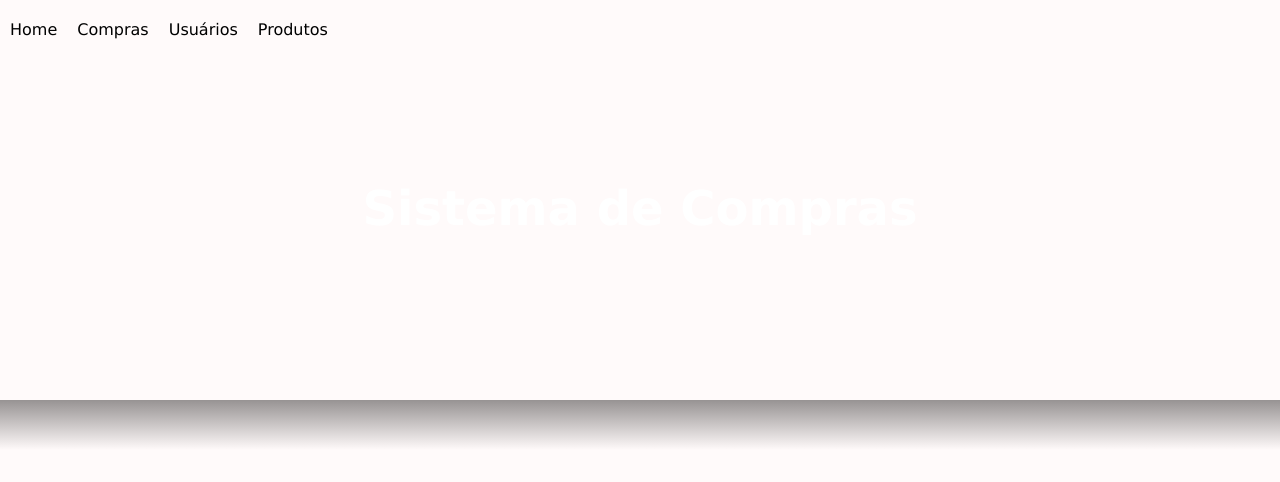
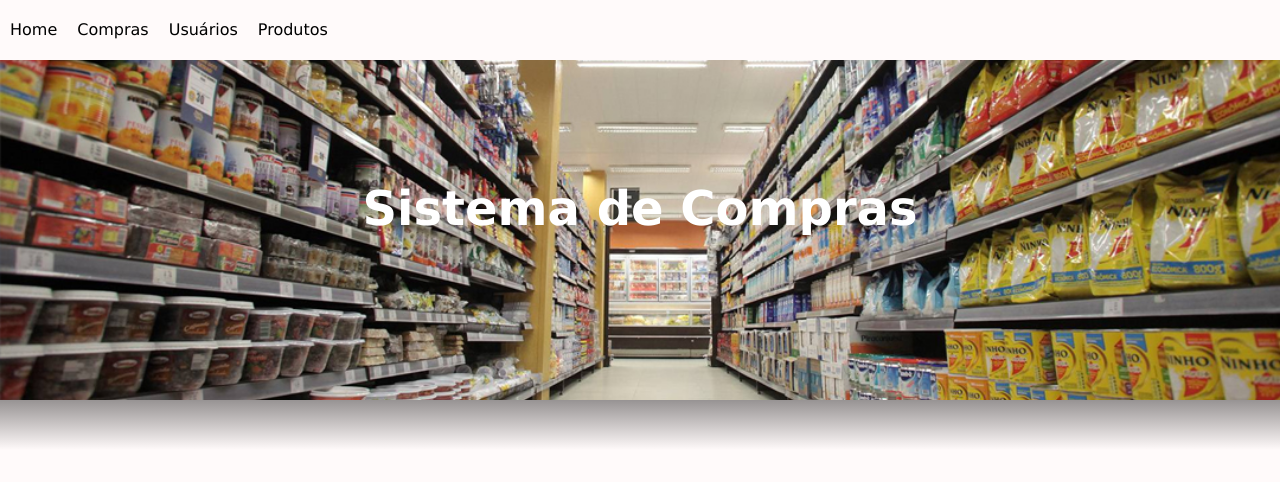
Before and after one commit to FranVen02/projeto-final-modelagem, a plain HTML site: page index.html in a window 1280 px wide. Shown: the top 482 px of the page. Drawn offline with Linux system fonts and the light colour scheme.

Commit message:
smol img.src fix

```diff
--- a/style.css
+++ b/style.css
@@ -7,7 +7,7 @@ body{
     width: 100vw;
     height:50vh;
     margin:0;
-    background-image: url('./resources/img1.jpg');
+    background-image: url('./front/resources/img1.jpg');
     background-repeat: no-repeat;
     background-position: center;
     background-size: cover;
```
